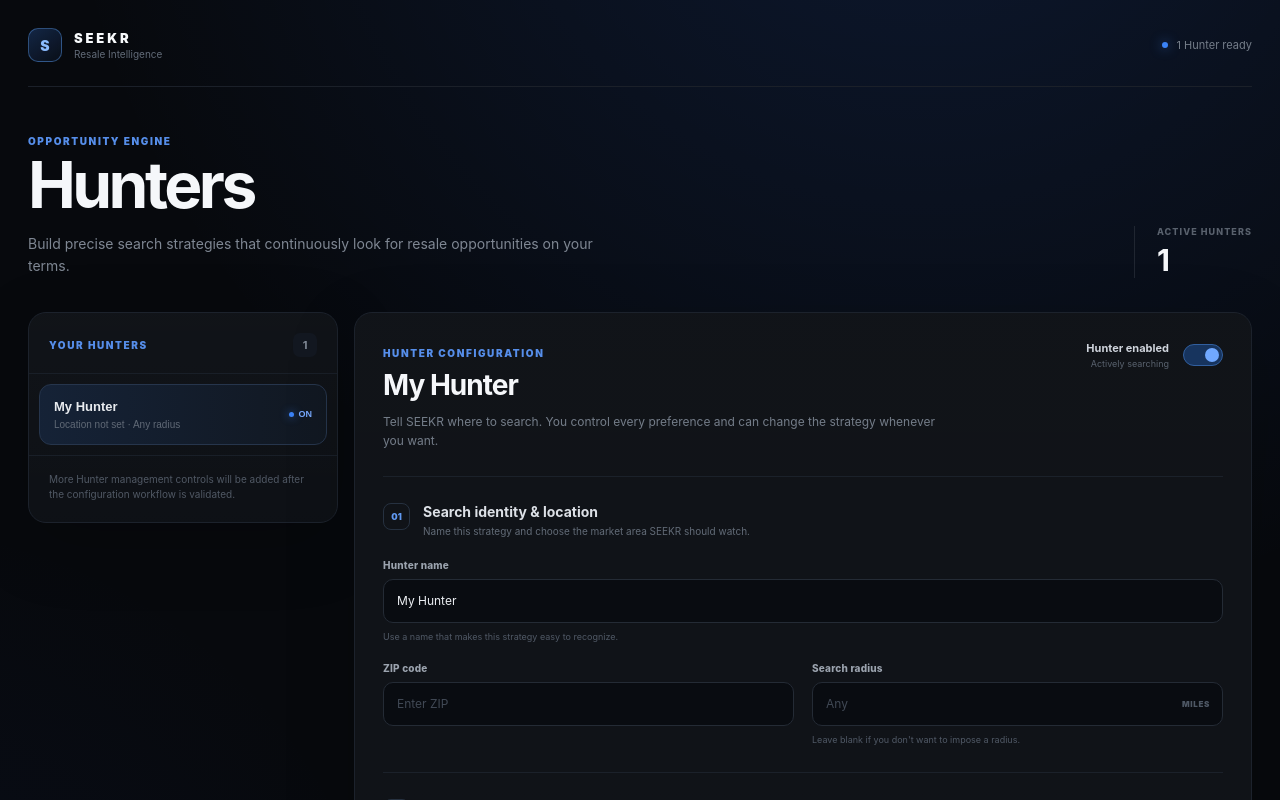
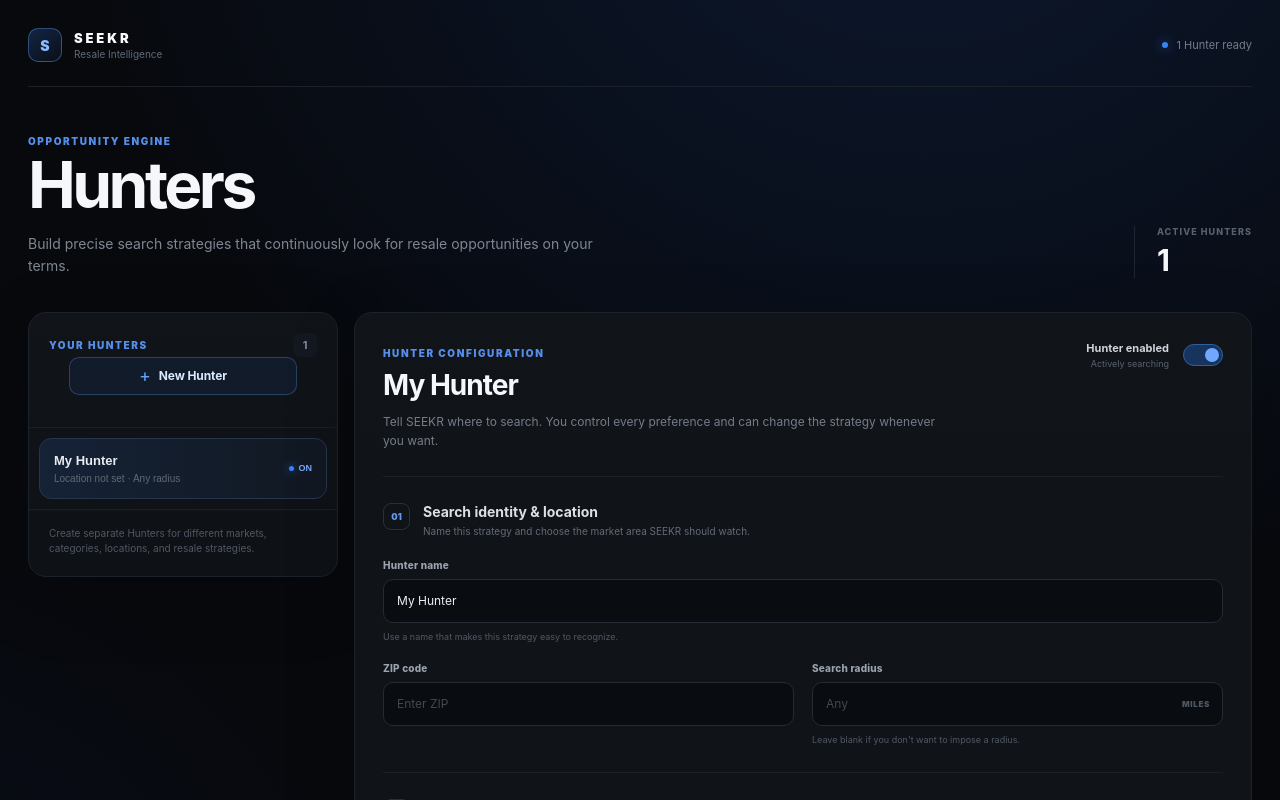
Before and after one commit to copilotmediagroup/seekr-resale, a React (Vite) app: page / in a window 1280 px wide. Shown: the top 800 px of the page. Built offline with nearby package versions, Linux system fonts and the light colour scheme.

Commit message:
Add multi-Hunter creation and selection

```diff
--- a/src/App.css
+++ b/src/App.css
@@ -187,6 +187,49 @@
 
 .hunterList {
   padding: 10px;
+}
+
+.newHunterButton {
+  width: calc(100% - 40px);
+  min-height: 38px;
+  display: flex;
+  align-items: center;
+  justify-content: center;
+  gap: 7px;
+  margin: 0 20px 16px;
+  padding: 9px 12px;
+  border: 1px solid #26354c;
+  border-radius: 9px;
+  background: rgba(59, 130, 246, 0.07);
+  color: #a9c9ff;
+  font: inherit;
+  font-size: 11px;
+  font-weight: 750;
+  letter-spacing: 0.01em;
+  cursor: pointer;
+  transition:
+    background 140ms ease,
+    border-color 140ms ease,
+    color 140ms ease,
+    transform 140ms ease;
+}
+
+.newHunterButton:hover {
+  border-color: #34527d;
+  background: rgba(59, 130, 246, 0.12);
+  color: #d3e3ff;
+  transform: translateY(-1px);
+}
+
+.newHunterButton:active {
+  transform: translateY(0);
+}
+
+.newHunterButton > span {
+  color: #5e9cff;
+  font-size: 16px;
+  font-weight: 500;
+  line-height: 1;
 }
 
 .hunterCard {
@@ -1186,3 +1229,42 @@
     text-align: left;
   }
 }
+
+.newHunterButton {
+  display: inline-flex;
+  align-items: center;
+  justify-content: center;
+  gap: 8px;
+  min-height: 38px;
+  padding: 0 13px;
+  border: 1px solid rgba(96, 165, 250, 0.28);
+  border-radius: 10px;
+  background: rgba(59, 130, 246, 0.08);
+  color: #dbeafe;
+  font: inherit;
+  font-size: 12px;
+  font-weight: 700;
+  letter-spacing: -0.01em;
+  cursor: pointer;
+  transition:
+    border-color 160ms ease,
+    background 160ms ease,
+    transform 160ms ease;
+}
+
+.newHunterButton span {
+  color: #60a5fa;
+  font-size: 18px;
+  font-weight: 400;
+  line-height: 1;
+}
+
+.newHunterButton:hover {
+  border-color: rgba(96, 165, 250, 0.55);
+  background: rgba(59, 130, 246, 0.14);
+  transform: translateY(-1px);
+}
+
+.newHunterButton:active {
+  transform: translateY(0);
+}
--- a/src/ui/hunters/HunterWorkspace.tsx
+++ b/src/ui/hunters/HunterWorkspace.tsx
@@ -156,6 +156,34 @@ export function HunterWorkspace({ service }: HunterWorkspaceProps) {
     setSelectedId(id)
     setDraft(hunter)
     setStatus(`Editing ${hunter.name}`)
+  }
+
+  async function createNewHunter() {
+    const id = `hunter-${Date.now()}`
+
+    const hunter = createHunter({
+      id,
+      name: `Hunter ${hunters.length + 1}`,
+    })
+
+    setStatus('Creating Hunter...')
+
+    try {
+      await service.saveHunter(hunter)
+
+      const refreshed = await service.listHunters()
+
+      setHunters(refreshed)
+      setSelectedId(hunter.id)
+      setDraft(hunter)
+      setStatus('New Hunter ready')
+    } catch (error) {
+      setStatus(
+        error instanceof Error
+          ? error.message
+          : 'Unable to create Hunter',
+      )
+    }
   }
 
   function updateName(name: string) {
@@ -350,6 +378,15 @@ export function HunterWorkspace({ service }: HunterWorkspaceProps) {
                 <span className="panelEyebrow">YOUR HUNTERS</span>
                 <strong>{hunters.length}</strong>
               </div>
+
+              <button
+                className="newHunterButton"
+                onClick={() => void createNewHunter()}
+                type="button"
+              >
+                <span>+</span>
+                New Hunter
+              </button>
             </div>
 
             <div className="hunterList">
@@ -389,8 +426,8 @@ export function HunterWorkspace({ service }: HunterWorkspaceProps) {
             </div>
 
             <div className="listFooter">
-              More Hunter management controls will be added after the
-              configuration workflow is validated.
+              Create separate Hunters for different markets, categories,
+              locations, and resale strategies.
             </div>
           </aside>
 
```
